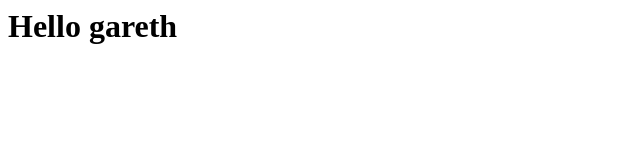
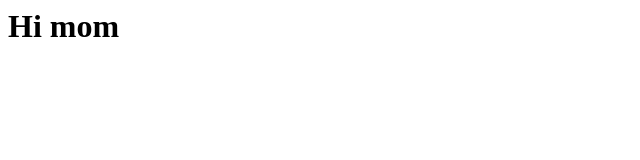
Before and after one commit to hp123789/website, a plain HTML site: page index.html in a window 1280 px wide. Shown: the whole page, without its empty margins (0-640 px from the left). Drawn offline with Linux system fonts and the light colour scheme.

Commit message:
Update index.html

```diff
--- a/index.html
+++ b/index.html
@@ -1 +1 @@
-<h1>Hello gareth</h1>
+<h1>Hi mom</h1>
```
